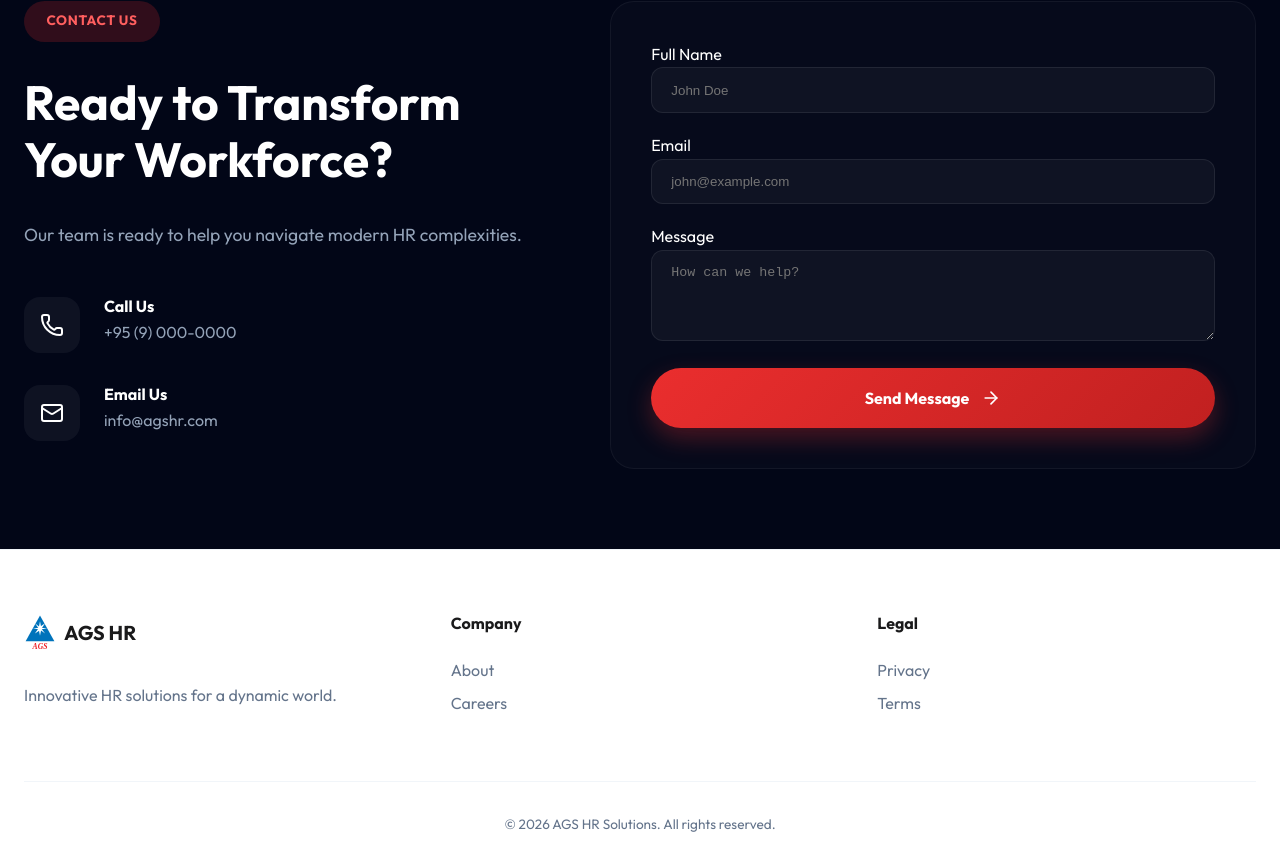
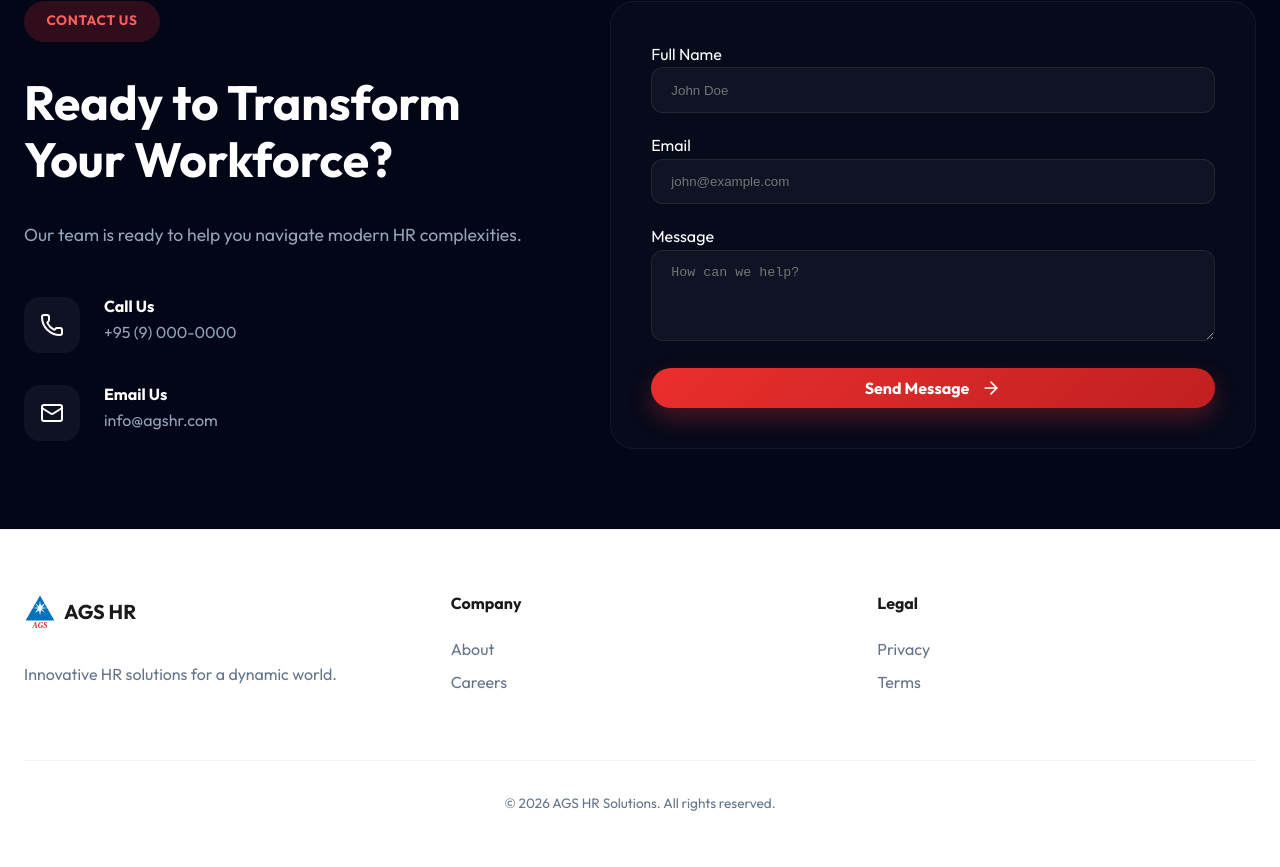
Before and after one commit to zarniye/ags, a React (Vite) app: page / in a window 1280 px wide. Shown: the part 6346-7213 px from the top of the page. Built offline with nearby package versions, Linux system fonts and the light colour scheme.

Commit message:
compress space

```diff
--- a/src/App.jsx
+++ b/src/App.jsx
@@ -558,7 +558,7 @@ const Contact = () => {
             <div className="form-group"><label>Full Name</label><input className="form-input" placeholder="John Doe" /></div>
             <div className="form-group"><label>Email</label><input className="form-input" placeholder="john@example.com" /></div>
             <div className="form-group"><label>Message</label><textarea className="form-input" rows="4" placeholder="How can we help?"></textarea></div>
-            <button className="btn btn-primary w-full btn-send" style={{ padding: '1.25rem', justifyContent: 'center' }}>
+            <button className="btn btn-primary w-full btn-send" style={{ padding: '0.6rem', justifyContent: 'center' }}>
               Send Message <ArrowRight size={20} />
             </button>
           </div>
```
